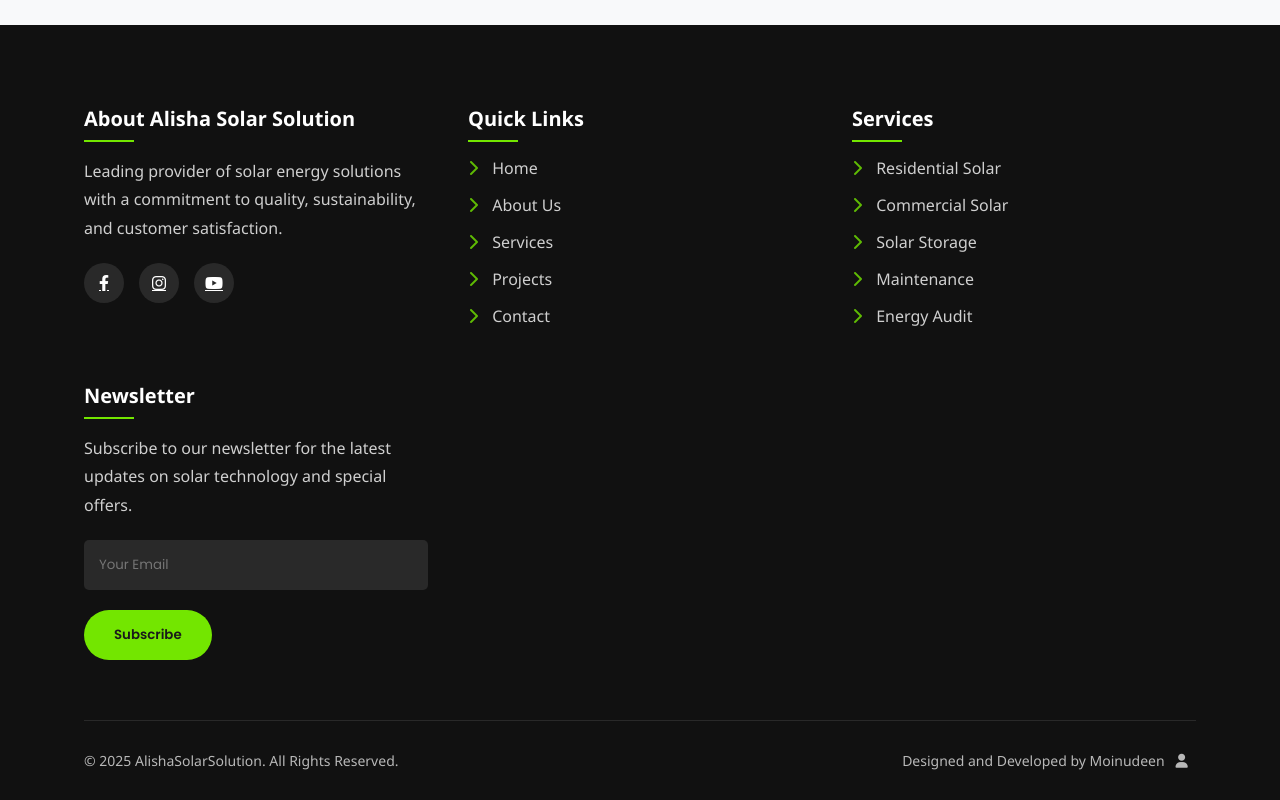
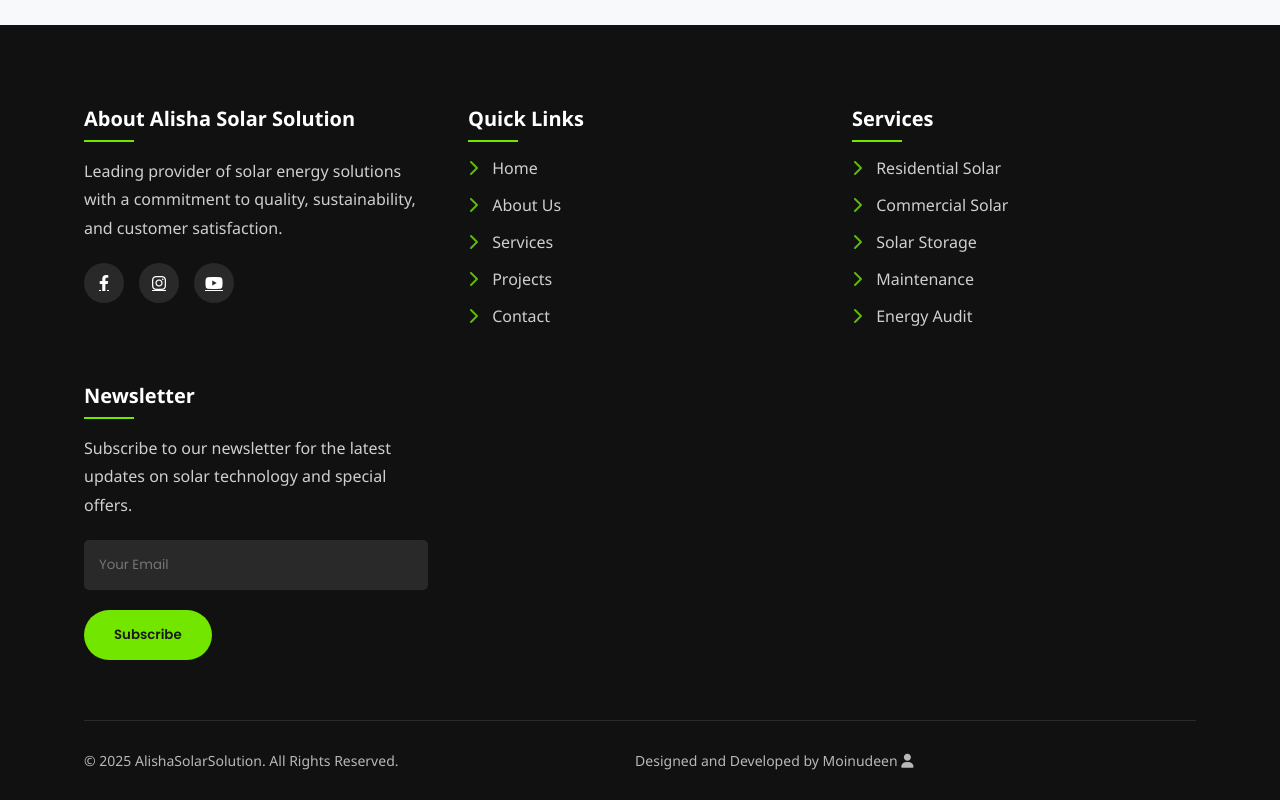
Before and after one commit to Moinunstp/AlishaSolarSolution, a plain HTML site: page about.html in a window 1280 px wide. Shown: the part 3993-4793 px from the top of the page. Drawn offline with Linux system fonts and the light colour scheme.

Commit message:
Add files via upload

```diff
--- a/about.html
+++ b/about.html
@@ -786,7 +786,7 @@
             </div>
 
             <div class="footer-bottom">
-                <p>&copy; 2025 AlishaSolarSolution. All Rights Reserved.<span style="margin-left:500px;"> Designed and Developed by Moinudeen &nbsp; <a href="https://moinunstp.github.io/moinportfolio/"><i style="color:white;" class="fa fa-user"></i></a></span></p>
+                <p>&copy; 2025 AlishaSolarSolution. All Rights Reserved.<span>&nbsp;&nbsp;&nbsp;&nbsp;&nbsp;&nbsp;&nbsp;&nbsp;&nbsp;&nbsp;&nbsp;&nbsp;&nbsp;&nbsp;&nbsp;&nbsp;&nbsp;&nbsp;&nbsp;&nbsp;&nbsp;&nbsp;&nbsp;&nbsp;&nbsp;&nbsp;&nbsp;&nbsp;&nbsp;&nbsp;&nbsp;&nbsp;&nbsp;&nbsp;&nbsp;&nbsp;&nbsp;&nbsp;&nbsp;&nbsp;&nbsp;&nbsp;&nbsp;&nbsp;&nbsp;&nbsp;&nbsp;&nbsp;&nbsp;&nbsp;&nbsp;&nbsp;&nbsp;&nbsp;&nbsp;&nbsp;&nbsp;&nbsp;&nbsp;&nbsp;&nbsp;&nbsp;&nbsp;&nbsp; Designed and Developed by Moinudeen <a href="https://moinunstp.github.io/moinportfolio/"><i style="color:white;" class="fa fa-user"></i></a></span></p>
             </div>
         </div>
     </footer>
```
Also changed, not shown: contact.html (+1 -1 lines), project.html (+1 -1 lines), service.html (+1 -1 lines).
